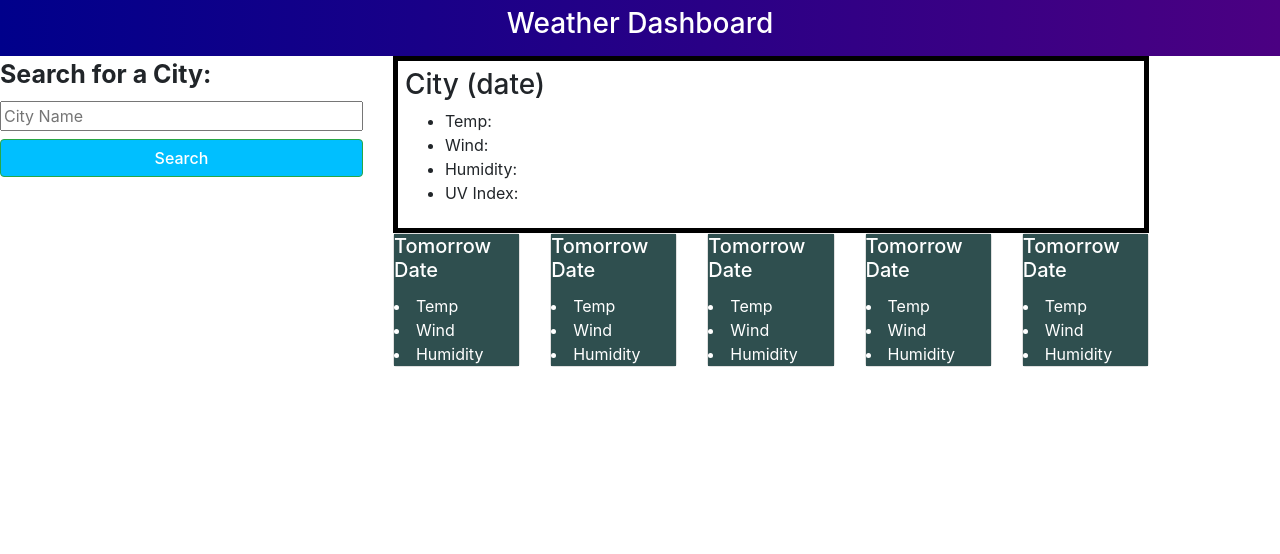
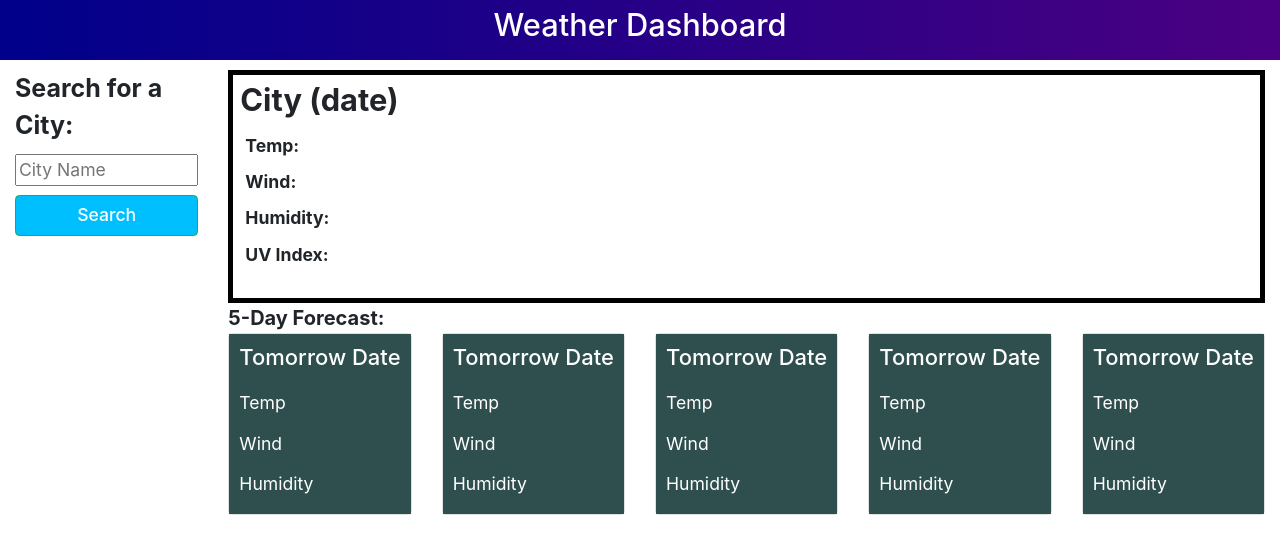
Before and after one commit to JoeyGitsIt/weatherDashboard, a plain HTML site: page index.html in a window 1280 px wide. Drawn offline with nearby package versions, Linux system fonts and the light colour scheme.

Commit message:
Added CSS styling, screenshot, readme details

```diff
--- a/css/style.css
+++ b/css/style.css
@@ -1,12 +1,21 @@
+html {
+  font-size: 110%;
+}
+
 header {
   background-image: linear-gradient(to right, darkblue, indigo);
   padding: 7px 0px;
+  margin-bottom: 10px;
   color: white;
   /* linear-gradient(to right, blue, purple) 1; */
 }
 
 label {
   font-size: 25px;
+  font-weight: bolder;
+}
+
+#cityDate {
   font-weight: bolder;
 }
 
@@ -38,16 +47,34 @@ label {
   border-color: lightslategrey;
 }
 
-.card-block {
-  background-color: darkslategray;
-  color: white;
-}
-
-ul {
-
-}
-
 section section {
   padding: 7px;
   border: 5px solid black;
 }
+
+section ul {
+  padding-left: 0px;
+}
+
+ul li {
+  padding: 5px;
+  list-style-type: none;
+  font-weight: bolder;
+}
+
+#fiveDay {
+  margin-left: 0px;
+  font-weight: bolder;
+  font-size: 20px;
+}
+
+.card-block {
+  background-color: darkslategray;
+  color: white;
+  list-style-type: none;
+  padding: 10px;
+}
+
+.card-text {
+  padding: 7px 0;
+}
--- a/index.html
+++ b/index.html
@@ -26,16 +26,18 @@
     </header>
 
     <main class="container-fluid">
-      <div class="row">
-          <div class="row">
-            <aside class="col-md-4">
-              <label>Search for a City:</label>
-              <br>
-              <input type="text" class="btn-block" id="citySearch" name="citySearch" placeholder="City Name">
-              <button type="button" class="searchBtn btn btn-success btn-block">Search</button>
-            </aside>
+      <!-- <div class="row"> -->
+        <div class="row" >
+          <!-- style="width:75%" -->
+          <aside class="col-md-2">
+            <label>Search for a City:</label>
+            <br>
+            <input type="text" class="btn-block" id="citySearch" name="citySearch" placeholder="City Name">
+            <button type="button" class="searchBtn btn btn-success btn-block">Search</button>
 
-            <section class="col-md-8">
+          </aside>
+
+            <section class="col">
               <!-- all this should be an empty div until a city is searched for -->
               <section>
                 <h3 id="cityDate">City (date)</h3>
@@ -46,6 +48,7 @@
                   <li class="list-item" id="cityUV">UV Index: </li>
                 </ul>
               </section>
+              <div class="row" id="fiveDay">5-Day Forecast:</div>
               <div class="row">
                 <div class="col">
                   <div class="card">
```
Also changed, not shown: assets/Screenshot.png (added), 1 other file.
